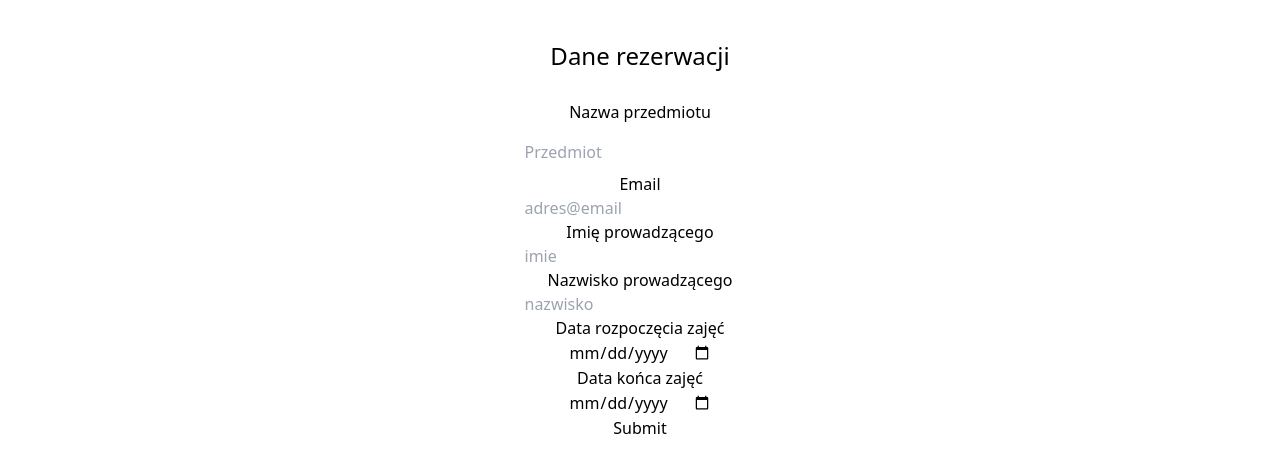
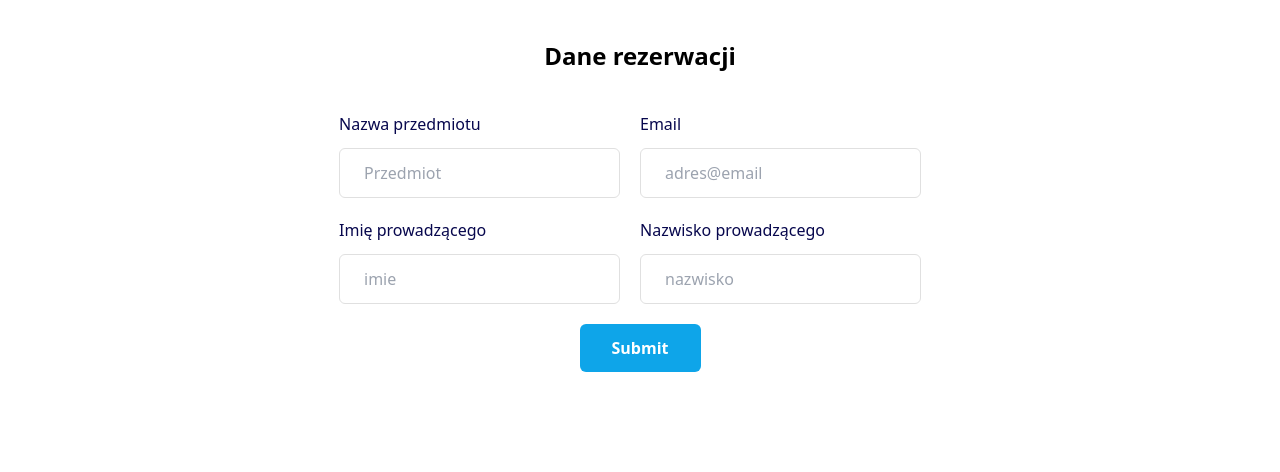
Before and after one commit to wpz2023/room-booking-system, a React (Vite) app in the folder frontend/: page /sale/1 in a window 1280 px wide. Shown: the part 1726-2198 px from the top of the page. Built offline with nearby package versions, Linux system fonts and the light colour scheme; no server answers.

Commit message:
reservation works

```diff
--- a/frontend/src/components/Calendar.tsx
+++ b/frontend/src/components/Calendar.tsx
@@ -1,12 +1,11 @@
-import {Calendar, dateFnsLocalizer} from "react-big-calendar";
-import React, {useEffect, useRef} from "react";
-import {pl} from "date-fns/locale";
+import { Calendar, dateFnsLocalizer } from "react-big-calendar";
+import React, { useEffect, useRef } from "react";
+import { pl } from "date-fns/locale";
 import format from "date-fns/format";
 import parse from "date-fns/parse";
 import startOfWeek from "date-fns/startOfWeek";
 import getDay from "date-fns/getDay";
-import {EventData} from "../models/Activity";
-
+import { EventData } from "../models/Activity";
 
 interface EventProps {
   event: EventData;
@@ -15,11 +14,12 @@ interface EventProps {
 export type BackgroundEvent = {
   start: Date;
   end: Date;
-  course_name: string;
+  course_name: {};
+  id: number;
 };
 
 const Event: React.FC<EventProps> = ({ event }) => {
-    const eventRef = useRef<HTMLDivElement>(null);
+  const eventRef = useRef<HTMLDivElement>(null);
 
   useEffect(() => {
     if (eventRef.current) {
@@ -60,7 +60,15 @@ const Event: React.FC<EventProps> = ({ event }) => {
 };
 
 function NewCalendar({
-  activities, defaultView, views, minDate, maxDate, toolbar, date, step, eventPropGetter,
+  activities,
+  defaultView,
+  views,
+  minDate,
+  maxDate,
+  toolbar,
+  date,
+  step,
+  eventPropGetter,
   backgroundEvent,
   handleSelectSlot,
 }: {
--- a/frontend/src/components/Login.tsx
+++ b/frontend/src/components/Login.tsx
@@ -12,6 +12,14 @@ function Login() {
   const [email, setEmail] = useState("");
   const [password, setPassword] = useState("");
   const [error, setError] = useState("");
+
+  useEffect(() => {
+    userRef.current?.focus();
+  }, []);
+
+  useEffect(() => {
+    setError("");
+  }, [email, password]);
 
   const tokenMutation = useMutation({
     mutationFn: async () => {
@@ -32,14 +40,6 @@ function Login() {
       errRef.current?.focus();
     },
   });
-
-  useEffect(() => {
-    userRef.current?.focus();
-  }, []);
-
-  useEffect(() => {
-    setError("");
-  }, [email, password]);
 
   useEffect(() => {
     if (tokenMutation.isSuccess) {
--- a/frontend/src/components/ReservationForm.tsx
+++ b/frontend/src/components/ReservationForm.tsx
@@ -1,75 +1,101 @@
-import { useState } from "react";
+import { useEffect, useState } from "react";
 import { useMutation } from "@tanstack/react-query";
 import { useForm } from "react-hook-form";
 
 import Api from "../Api";
-
-interface ReservationFormProps {
-  roomdId: string | undefined;
-  startTime: string;
-  endTime: string;
-}
+import { BackgroundEvent } from "./Calendar";
+import { parseDate } from "../utils/ParseDate";
 
 type FormValues = {
   name: string;
   email: string;
   firstName: string;
   lastName: string;
-  startTime: Date;
-  endTime: Date;
 };
 
-const ReservationForm: React.FC<ReservationFormProps> = ({
-  roomdId,
-  startTime,
-  endTime,
-}) => {
+function ReservationForm({
+  roomId,
+  event,
+}: {
+  roomId: string | undefined;
+  event: BackgroundEvent | undefined;
+}) {
   const form = useForm<FormValues>({
     defaultValues: {
       name: "",
       email: "",
       firstName: "",
       lastName: "",
-      startTime: new Date(),
-      endTime: new Date(),
     },
   });
+
   const { register, handleSubmit, formState } = form;
   const { errors } = formState;
 
+  const [calendarWarning, setCalendarWarning] = useState(true);
+
   const reserve = useMutation({
-    mutationFn: async (formValues: FormValues) => {
+    mutationFn: async ({
+      formValues,
+      start,
+      end,
+    }: {
+      formValues: FormValues;
+      start: string;
+      end: string;
+    }) => {
       const data = await Api.Api.post("reservation", {
         name: formValues.name,
         email: formValues.email,
         first_name: formValues.firstName,
         last_name: formValues.lastName,
-        start_time: formValues.startTime,
-        end_time: formValues.endTime,
-        room_id: roomdId,
+        start_time: start,
+        end_time: end,
+        room_id: roomId,
       }).then((res) => res.data);
       return data;
     },
   });
 
-  const onSubmit = async (data: FormValues) => {
-    // await reserve.mutate(data);
-    console.log(data);
+  useEffect(() => {}, [reserve?.isSuccess]);
+
+  const onSubmit = async (
+    data: FormValues,
+    eventForm: React.FormEvent<HTMLFormElement>
+  ) => {
+    eventForm.preventDefault();
+    if (event?.start === undefined) {
+      setCalendarWarning(false);
+    } else {
+      setCalendarWarning(true);
+      const start = parseDate(event?.start) as string;
+      const end = parseDate(event?.end) as string;
+
+      await reserve.mutate({ formValues: data, start, end });
+    }
   };
 
   return (
     <div className="m-10">
-      <div className="text-center text-2xl font-medium">Dane rezerwacji</div>
-      <form
-        onSubmit={handleSubmit(onSubmit)}
-        className="m-5 flex flex-col items-center"
+      {!calendarWarning && (
+        <p className=" text-red-700 font-big text-xl">
+          "Proszę zaznaczyć zajęcia na kalendarzu"
+        </p>
+      )}
+      <div className="text-center text-2xl font-bold">Dane rezerwacji</div>
+      <form onSubmit={handleSubmit(onSubmit)}>
+        <div className="flex justify-center items-center flex-col pt-10">
+          <div className="flex justify-between">
+            <div className="mb-5 mr-5">
+              <label
+                className="mb-3 block text-base font-medium text-[#07074D]"
+                htmlFor="courseName"
               >
-        <label className="py-2" htmlFor="courseName">
                 Nazwa przedmiotu
               </label>
               <input
                 placeholder={"Przedmiot"}
-          className="py-2"
+                className="w-full rounded-md border border-[#e0e0e0] bg-white py-3 px-6 text-base font-medium  outline-none focus:border-sky-500 focus:shadow-md"
                 type="text"
                 id="courseName"
                 {...register("name", {
@@ -77,8 +103,16 @@ const ReservationForm: React.FC<ReservationFormProps> = ({
                 })}
               />
               <p className=" text-red-700">{errors.name?.message}</p>
-        <label htmlFor="email">Email</label>
+            </div>
+            <div className="mb-5 mr-5">
+              <label
+                htmlFor="email"
+                className="mb-3 block text-base font-medium text-[#07074D]"
+              >
+                Email
+              </label>
               <input
+                className="w-full rounded-md border border-[#e0e0e0] bg-white py-3 px-6 text-base font-medium  outline-none focus:border-sky-500 focus:shadow-md"
                 placeholder={"adres@email"}
                 type="email"
                 id="email"
@@ -87,8 +121,18 @@ const ReservationForm: React.FC<ReservationFormProps> = ({
                 })}
               />
               <p className=" text-red-700">{errors.email?.message}</p>
-        <label htmlFor="firstName">Imię prowadzącego</label>
+            </div>
+          </div>
+          <div className="flex justify-between">
+            <div className="mb-5 mr-5">
+              <label
+                htmlFor="firstName"
+                className="mb-3 block text-base font-medium text-[#07074D]"
+              >
+                Imię prowadzącego
+              </label>
               <input
+                className="rounded-md border border-[#e0e0e0] bg-white py-3 px-6 text-base font-medium  outline-none focus:border-sky-500 focus:shadow-md"
                 placeholder={"imie"}
                 type="text"
                 id="firsName"
@@ -97,8 +141,16 @@ const ReservationForm: React.FC<ReservationFormProps> = ({
                 })}
               />
               <p className=" text-red-700">{errors.firstName?.message}</p>
-        <label htmlFor="lastName">Nazwisko prowadzącego</label>
+            </div>
+            <div className="mb-5 mr-5">
+              <label
+                htmlFor="lastName"
+                className="mb-3 block text-base font-medium text-[#07074D]"
+              >
+                Nazwisko prowadzącego
+              </label>
               <input
+                className="rounded-md border border-[#e0e0e0] bg-white py-3 px-6 text-base font-medium  outline-none focus:border-sky-500 focus:shadow-md"
                 placeholder={"nazwisko"}
                 type="text"
                 id="lastName"
@@ -107,28 +159,18 @@ const ReservationForm: React.FC<ReservationFormProps> = ({
                 })}
               />
               <p className=" text-red-700">{errors.lastName?.message}</p>
-        <label htmlFor="startTime">Data rozpoczęcia zajęć</label>
+            </div>
+          </div>
+          <div className="">
             <input
-          type="date"
-          id="startTime"
-          {...register("startTime", {
-            required: { value: true, message: "Pole wymagane" },
-          })}
+              type="submit"
+              className="hover:shadow-form rounded-md bg-sky-500 py-3 px-8 text-center text-base font-semibold text-white outline-none"
             />
-        <p className=" text-red-700">{errors.startTime?.message}</p>
-        <label htmlFor="startTime">Data końca zajęć</label>
-        <input
-          type="date"
-          id="endTime"
-          {...register("endTime", {
-            required: { value: true, message: "Pole wymagane" },
-          })}
-        />
-        <p className=" text-red-700">{errors.endTime?.message}</p>
-        <input type="submit" />
+          </div>
+        </div>
       </form>
     </div>
   );
-};
+}
 
 export default ReservationForm;
--- a/frontend/src/components/Room.tsx
+++ b/frontend/src/components/Room.tsx
@@ -7,13 +7,15 @@ import { Activity } from "../models/Activity";
 import "moment/locale/pl";
 import "react-big-calendar/lib/css/react-big-calendar.css";
 import NewCalendar, { BackgroundEvent } from "./Calendar";
-import {Views} from "react-big-calendar";
-import {mapActivitiesToEvents} from "../utils/MapActivitiesToEvents";import ReservationForm from "./ReservationForm";
+import { Views } from "react-big-calendar";
+import { mapActivitiesToEvents } from "../utils/MapActivitiesToEvents";
+import ReservationForm from "./ReservationForm";
 
 function Room() {
   const { id } = useParams();
   const [roomAnnotation, setRoomAnnotation] = useState<String | undefined>();
   const [backgroundEvent, setBackgroundEvent] = useState<BackgroundEvent>();
+
   let token = window.sessionStorage.getItem("jwtToken");
 
   useEffect(() => {
@@ -56,16 +58,11 @@ function Room() {
   let {
     data: activities,
     isFetching: isRoomActivitiesFetching,
-        refetch: refetchActivities
+    refetch: refetchActivities,
   } = useQuery<Activity[]>(["activities"], getRoomActivities, {
     refetchOnWindowFocus: false,
-        enabled: true
+    enabled: true,
   });
-
-    useEffect(() => {
-        refetchRoom();
-        refetchActivities();
-    }, []);
 
   // przechowuje eventy do wyświetlenia w kalendarzu
   const roomActivities = mapActivitiesToEvents(activities);
@@ -91,7 +88,12 @@ function Room() {
   };
 
   const handleSelectSlot = ({ start, end }: { start: Date; end: Date }) => {
-    setBackgroundEvent({ start: start, end: end, course_name: "rezerwacja" });
+    setBackgroundEvent({
+      start: start,
+      end: end,
+      course_name: { pl: "REZERWACJA" },
+      id: 0,
+    });
   };
 
   return (
@@ -151,16 +153,19 @@ function Room() {
               <hr className="h-px my-8 bg-gray-200 border-0 h-0.5 dark:bg-gray-700" />
               <div>
                 <NewCalendar
-                  activities={roomActivities} defaultView={Views.WEEK} views={[Views.WEEK]}
+                  activities={roomActivities}
+                  defaultView={Views.WEEK}
+                  views={[Views.WEEK]}
                   minDate={new Date(0, 0, 0, 6, 0, 0)}
                   maxDate={new Date(0, 0, 0, 22, 0, 0)}
-                                             toolbar={true} step={15}
+                  toolbar={true}
+                  step={15}
                   backgroundEvent={backgroundEvent}
                   handleSelectSlot={handleSelectSlot}
                 />
               </div>
               <div>
-                <ReservationForm roomdId={id} startTime="" endTime="" />
+                <ReservationForm roomId={id} event={backgroundEvent} />
               </div>
             </div>
           </div>
--- /dev/null
+++ b/frontend/src/utils/ParseDate.ts
@@ -0,0 +1,3 @@
+export function parseDate(date: Date | undefined) {
+  return date?.toISOString().replace("T", " ").substring(0, 19);
+}
```
Lines whose indentation alone changed are shown as unchanged.
